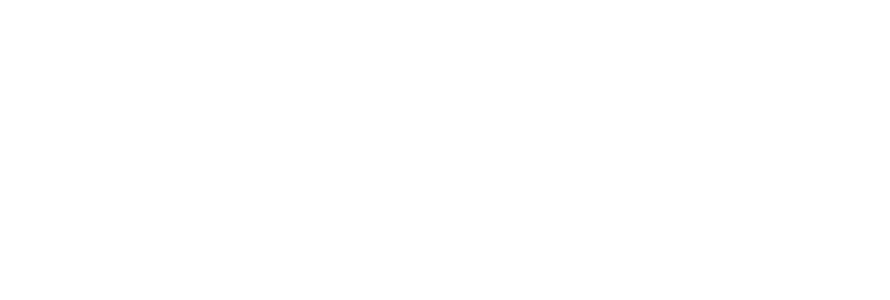
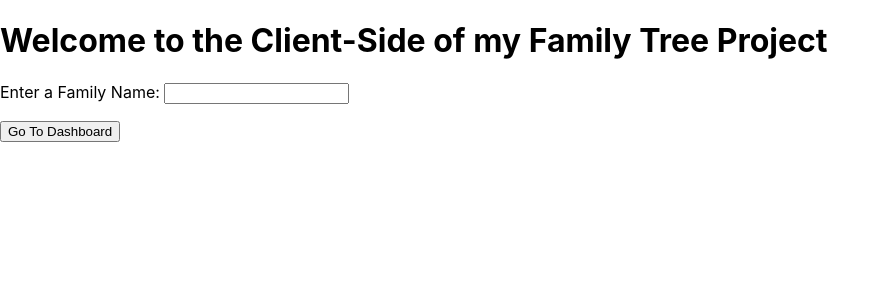
Before and after one commit to Zakttack/FamilyTreeProject, a React (Create React App) app in the folder client/: page / in a window 1280 px wide. Shown: the top 300 px of the page, without its empty margins (0-890 px from the left). Built offline with nearby package versions, Linux system fonts and the light colour scheme.

Commit message:
Implemented the Family Name Control

```diff
--- a/client/src/App.tsx
+++ b/client/src/App.tsx
@@ -1,15 +1,23 @@
 import React from 'react';
 import {BrowserRouter as Router, Routes, Route} from 'react-router-dom';
+import ChooseFamilyNamePage from './pages/ChooseFamilyNamePage';
+import FamilyTreeDashboard from './pages/FamilyTreeDashboard';
+import FamilyNameProvider from './providers/FamilyNameProvider';
 import './App.css';
 
-function App() {
+const App: React.FC = () => {
   return (
-    <Router>
-      <div>
-
-      </div>
-    </Router>
-  );
+    <FamilyNameProvider>
+      <Router>
+        <div>
+          <Routes>
+            <Route path='/' element={<ChooseFamilyNamePage />}/>
+            <Route path='/dashboard' element={<FamilyTreeDashboard/>}/>
+          </Routes>
+        </div>
+      </Router>
+    </FamilyNameProvider>
+  )
 }
 
 export default App;
--- /dev/null
+++ b/client/src/components/FamilyNameInputComponent.tsx
@@ -0,0 +1,11 @@
+import React, {useContext} from "react";
+import FamilyNameContext from "../models/familyNameContext";
+
+const FamilyNameInputComponent: React.FC = () => {
+    const {familyName, setFamilyName} = useContext(FamilyNameContext);
+    return (
+        <input id="familyNameInputBox" type="text" value={familyName} onChange={(e) => setFamilyName(e.target.value)}/>
+    );
+};
+
+export default FamilyNameInputComponent;
--- /dev/null
+++ b/client/src/models/familyNameContext.tsx
@@ -0,0 +1,9 @@
+import React from "react";
+interface FamilyNameContextType {
+    familyName: string;
+    setFamilyName: (name: string) => void;
+}
+
+const FamilyNameContext = React.createContext<FamilyNameContextType>({familyName: '', setFamilyName(name) {this.familyName = name}});
+
+export default FamilyNameContext;
--- a/client/src/pages/ChooseFamilyNamePage.tsx
+++ b/client/src/pages/ChooseFamilyNamePage.tsx
@@ -1,11 +1,19 @@
 import React from "react";
+import { useNavigate } from "react-router-dom";
+import FamilyNameInputComponent from "../components/FamilyNameInputComponent";
+
 
 const ChooseFamilyNamePage: React.FC = () => {
+    let navigate = useNavigate();
+    const handleSubmitFamilyName = () => {
+        navigate('/dashboard');
+    };
     return (
         <div>
-            <h1>Welcome to the client-side of my family tree project.</h1>
-
+            <h1>Welcome to the Client-Side of my Family Tree Project</h1>
+            <p>Enter a Family Name:&nbsp;<FamilyNameInputComponent/></p>
+            <button id="submitFamilyNameButton" onClick={handleSubmitFamilyName}>Go To Dashboard</button>
         </div>
     );
-}
+};
 export default ChooseFamilyNamePage;
--- /dev/null
+++ b/client/src/pages/FamilyTreeDashboard.tsx
@@ -0,0 +1,11 @@
+import React, { useContext } from "react";
+import FamilyNameContext from "../models/familyNameContext";
+
+const FamilyTreeDashboard: React.FC = () => {
+    const {familyName} = useContext(FamilyNameContext);
+    return (
+        <h1>This is the {familyName} family</h1>
+    );
+}
+
+export default FamilyTreeDashboard;
--- /dev/null
+++ b/client/src/providers/FamilyNameProvider.tsx
@@ -0,0 +1,17 @@
+import React, {useState, ReactNode} from "react";
+import FamilyNameContext from "../models/familyNameContext";
+
+interface NameProviderProps {
+    children: ReactNode;
+}
+
+const FamilyNameProvider: React.FC<NameProviderProps> = ({children}) => {
+    const [familyName, setFamilyName] = useState<string>('');
+    return (
+        <FamilyNameContext.Provider value={{familyName, setFamilyName}}>
+            {children}
+        </FamilyNameContext.Provider>
+    );
+};
+
+export default FamilyNameProvider;
```
Also changed, not shown: client/src/models/familyName.ts (deleted, +0 -8 lines), 1 other file (tests, documents, lock files or other folders).
